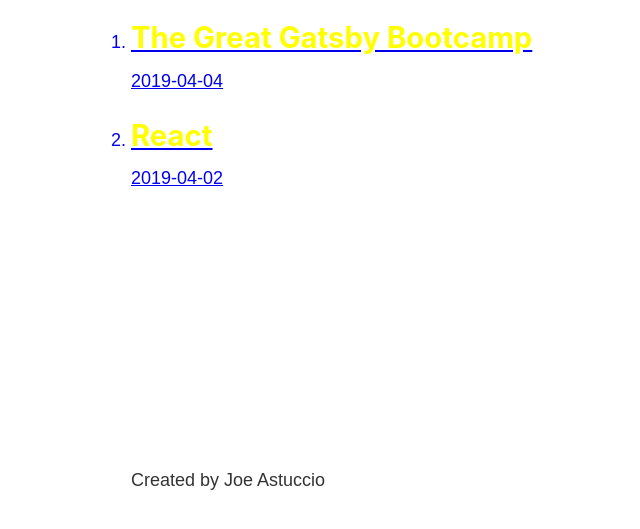
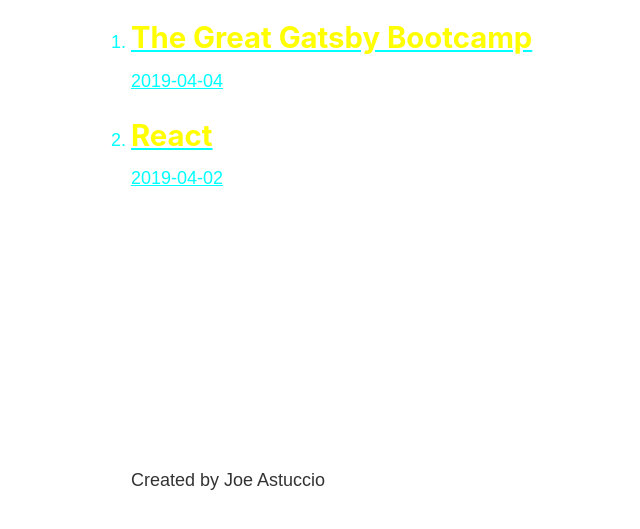
Before and after one commit to jastuccio/gatsby-bootcamp, a Gatsby site: page /blog in a window 1280 px wide. Shown: the part 263-792 px from the top of the page, without its empty margins (152-792 px from the left). Built offline with nearby package versions, Linux system fonts and the light colour scheme; Gatsby itself is replaced by a stand-in of ours.

Commit message:
attempt to use the <Link> to style color

```diff
--- a/src/pages/blog.js
+++ b/src/pages/blog.js
@@ -1,7 +1,6 @@
 import React from 'react'
 import { graphql, useStaticQuery, Link } from 'gatsby'
 
-// import { node } from 'prop-types'
 import styled from 'styled-components'
 import Layout from '../components/layout'
 
@@ -12,6 +11,10 @@ const PostList = styled.ol`
 
 const StyledH2 = styled.h2`
   color: yellow;
+`
+
+const StyledLink = styled(props => <Link {...props} />)`
+  color: aqua;
 `
 
 const BlogPage = () => {
@@ -38,12 +41,12 @@ const BlogPage = () => {
       <PostList>
         {data.allMarkdownRemark.edges.map(edge => (
           <>
-            <Link to={`/blog/${edge.node.fields.slug}`}>
+            <StyledLink to={`/blog/${edge.node.fields.slug}`}>
               <li>
                 <StyledH2>{edge.node.frontmatter.title}</StyledH2>
               </li>
               <p>{edge.node.frontmatter.date}</p>
-            </Link>
+            </StyledLink>
           </>
         ))}
       </PostList>
```
